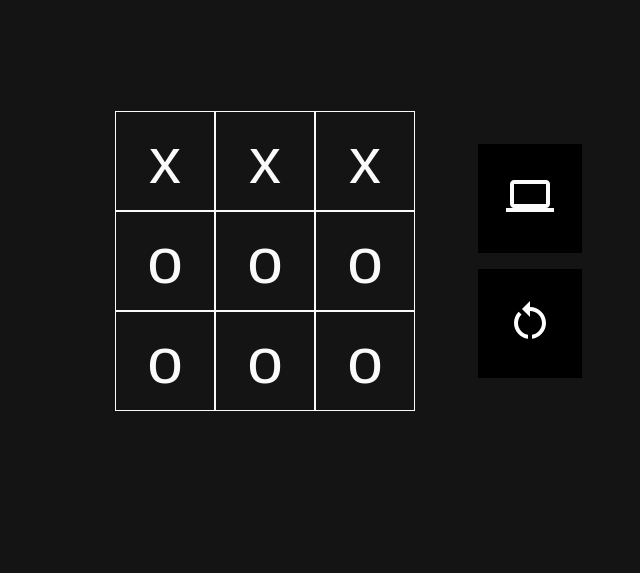
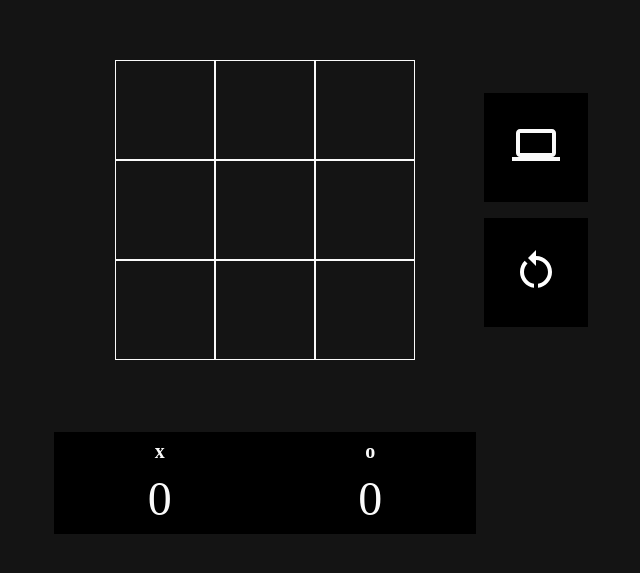
Before and after one commit to cauanoli/tic-tac-toe, a plain HTML site: page index.html in a window 1280 px wide. Shown: the part 139-712 px from the top of the page, without its empty margins (375-1015 px from the left). Drawn offline with Linux system fonts and the light colour scheme.

Commit message:
feat: add scoreboard

```diff
--- a/index.html
+++ b/index.html
@@ -22,8 +22,14 @@
         </aside>
 
         <footer class="scoreboard">
-            <div class="scoreboard__player-one"></div>
-            <div class="scoreboard__player-two"></div>
+            <div class="scoreboard__player scoreboard__player-one">
+                <div class="player-symbol player-one-symbol"></div>
+                <div class="player-score player-one-score"></div>
+            </div>
+            <div class="scoreboard__player scoreboard__player-two">
+                <div class="player-symbol player-two-symbol"></div>
+                <div class="player-score player-two-score"></div>
+            </div>
         </footer>
     </body>
 </html>
--- a/main.js
+++ b/main.js
@@ -29,14 +29,14 @@ const board = (function () {
     const boardSize = 3; // size x size board
 
     let full = false;
-    let board = [
-        [0, 0, 0],
-        [1, 1, 1],
-        [1, 1, 1],
-    ];
+    let board = [[], [], []];
 
     function placeValue(line, column, symbol) {
         board[line][column] = symbol;
+    }
+
+    function isCellFull(line, column) {
+        return board[line][column] !== undefined;
     }
 
     function getBoard() {
@@ -77,8 +77,7 @@ const board = (function () {
 
     function isFull() {
         // Verify if all row has all cells
-        const isRowFull = (row) =>
-            row.length >= boardSize && row.every((cell) => cell !== undefined);
+        const isRowFull = (row) => row.flat().length >= boardSize;
 
         full = board.every((row) => isRowFull(row));
 
@@ -97,6 +96,7 @@ const board = (function () {
         getColumns,
         getDiagonals,
         isFull,
+        isCellFull,
         clear,
         boardSize,
     };
@@ -107,10 +107,10 @@ const gameController = (function () {
         array.every((element) => element === array[0]);
 
     const isNotEmpty = (array) =>
-        array.find((value) => value !== undefined || value !== null);
+        array.find((value) => value !== undefined && value !== null);
 
     const isFull = (array) =>
-        isNotEmpty(array) && array.length === board.boardSize;
+        isNotEmpty(array) && array.flat().length === board.boardSize;
 
     function verifyWin(board) {
         const rows = board.getRows();
@@ -126,11 +126,23 @@ const gameController = (function () {
             (diagonal) => isFull(diagonal) && isAllEqual(diagonal)
         );
 
-        const winningConditions = [rowWin, columnWin, diagonalWin];
+        function hasWon() {
+            if (rowWin !== undefined) {
+                console.log("row win");
+                return true;
+            }
 
-        return winningConditions.find((condition) => {
-            return !!condition;
-        });
+            if (columnWin !== undefined) {
+                console.log("column win");
+                return true;
+            }
+            if (diagonalWin !== undefined) {
+                console.log("diagonal win");
+                return true;
+            }
+        }
+
+        return hasWon();
     }
 
     return {
@@ -143,22 +155,33 @@ const game = (function () {
     const playerTwo = createPlayer(1);
     let activePlayer = playerOne;
 
+    function getActivePlayer() {
+        return activePlayer;
+    }
+
     function resetTurn() {
         activePlayer = playerOne;
         board.clear();
+        displayController.resetGameBoard();
+        displayController.updateScoreBoard(...getPlayers());
     }
 
     function passTurn() {
-        activePlayer = activePlayer === playerOne ? playerTwo : playerOne;
+        console.log({ activePlayer });
+        activePlayer =
+            activePlayer.symbol === playerOne.symbol ? playerTwo : playerOne;
+        console.log({ activePlayer });
     }
 
     function playTurn(line, column) {
+        if (board.isCellFull(line, column)) {
+            return;
+        }
+
         board.placeValue(line, column, activePlayer);
-
         const win = gameController.verifyWin(board);
 
         if (win) {
-            console.log("win");
             activePlayer.increaseScore();
             resetTurn();
         } else if (board.isFull()) {
@@ -176,9 +199,15 @@ const game = (function () {
         playerTwo.clear();
     }
 
+    function getPlayers() {
+        return [playerOne, playerTwo];
+    }
+
     return {
         playTurn,
         finishGame,
+        getActivePlayer,
+        getPlayers,
     };
 })();
 
@@ -187,43 +216,97 @@ const displayController = (function () {
         0: "x",
         1: "o",
     };
+
+    function getSymbol(player) {
+        console.log(player.symbol);
+        return symbolMap[player.symbol];
+    }
+
     const gameBoard = document.querySelector("#board");
 
-    function renderGameBoard(board) {
-        function renderRow(row) {
+    function placeSymbolOnCell({ rowNumber, columnNumber, cellElement }) {
+        const playerSymbol = getSymbol(game.getActivePlayer());
+        cellElement.textContent = playerSymbol;
+
+        game.playTurn(rowNumber, columnNumber);
+    }
+
+    function renderScoreboard(playerOne, playerTwo) {
+        const scoreBoard = document.querySelector(".scoreboard");
+        const playerOneName = scoreBoard.querySelector(".player-one-symbol");
+        const playerOneScoreboard =
+            scoreBoard.querySelector(".player-one-score");
+        const playerTwoName = scoreBoard.querySelector(".player-two-symbol");
+        const playerTwoScoreboard =
+            scoreBoard.querySelector(".player-two-score");
+
+        playerOneName.textContent = getSymbol(playerOne);
+        playerOneScoreboard.textContent = playerOne.getScore();
+
+        playerTwoName.textContent = getSymbol(playerTwo);
+        playerTwoScoreboard.textContent = playerTwo.getScore();
+    }
+
+    function updateScoreBoard(playerOne, playerTwo) {
+        renderScoreboard(playerOne, playerTwo);
+    }
+
+    function renderGameBoard(boardArray) {
+        function renderRow(row, rowNumber) {
             const rowElement = document.createElement("div");
             rowElement.classList.add("row");
-            row.forEach((cell) => {
-                const cellElement = renderCell(cell);
-                rowElement.appendChild(cellElement);
-            });
+
+            if (row.length < board.boardSize) {
+                for (let i = 0; i < board.boardSize; i++) {
+                    const cellElement = renderCell(row[i], {
+                        rowNumber,
+                        columnNumber: i,
+                    });
+                    rowElement.appendChild(cellElement);
+                }
+            } else {
+                row.forEach((cell) => {
+                    const cellElement = renderCell(cell);
+                    rowElement.appendChild(cellElement);
+                });
+            }
 
             return rowElement;
         }
 
-        function renderCell(cellSymbol) {
+        function renderCell(cellSymbol, { rowNumber, columnNumber }) {
             const symbol = symbolMap[cellSymbol];
             const cellElement = document.createElement("div");
+
             cellElement.classList.add("cell");
             cellElement.textContent = symbol;
+
+            if (!symbol) {
+                cellElement.addEventListener("click", (event) =>
+                    placeSymbolOnCell({
+                        rowNumber,
+                        columnNumber,
+                        cellElement: event.target,
+                    })
+                );
+            }
 
             return cellElement;
         }
 
-        board.forEach((row) => {
-            const rowElement = renderRow(row);
+        boardArray.forEach((row, i) => {
+            const rowElement = renderRow(row, i);
             gameBoard.appendChild(rowElement);
         });
     }
 
     function clearGameBoard() {
         const gameBoard = document.querySelector("#board");
-        gameBoard.childNodes.forEach((row) => {
-            row.childNodes.forEach((cell) => {
+        Array.from(gameBoard.childNodes).forEach((row) => {
+            Array.from(row.childNodes).forEach((cell) => {
+                cell.removeEventListener("click", placeSymbolOnCell);
                 row.removeChild(cell);
             });
-
-            gameBoard.removeChild(row);
         });
     }
 
@@ -234,10 +317,13 @@ const displayController = (function () {
 
     return {
         renderGameBoard,
+        renderScoreboard,
         resetGameBoard,
+        updateScoreBoard,
     };
 })();
 
 (function () {
     displayController.renderGameBoard(board.getBoard());
+    displayController.renderScoreboard(...game.getPlayers());
 })();
--- a/style.css
+++ b/style.css
@@ -27,7 +27,8 @@ body {
     gap: 0;
     display: grid;
     grid-template-columns: 1fr 1fr 1fr;
-    grid-template-rows: 1fr auto;
+    grid-template-rows: auto auto auto;
+    gap: var(--spacing-medium);
 
     background-color: var(--gray-800);
     color: var(--gray-200);
@@ -35,6 +36,7 @@ body {
 
 main {
     grid-column: 2 / 3;
+    grid-row: 2/ 3;
     align-self: center;
     justify-self: center;
 }
@@ -84,10 +86,38 @@ button:hover {
 
     flex-direction: column;
     grid-column: 3 / 4;
+    grid-row: 2 / 3;
     justify-self: start;
     align-self: center;
 }
 
 .scoreboard {
+    background-color: black;
     grid-column: 2 / 3;
+    grid-row: 3 / 4;
+    align-self: start;
+
+    display: flex;
+    align-items: center;
+    justify-content: center;
 }
+
+.scoreboard__player {
+    width: 100%;
+    padding: var(--spacing-medium);
+    font-size: 1.25rem;
+
+    display: flex;
+    flex-direction: column;
+    justify-content: center;
+    align-items: center;
+    gap: var(--spacing-medium);
+}
+
+.player-symbol {
+    font-weight: 700;
+}
+
+.player-score {
+    font-size: 3rem;
+}
```
